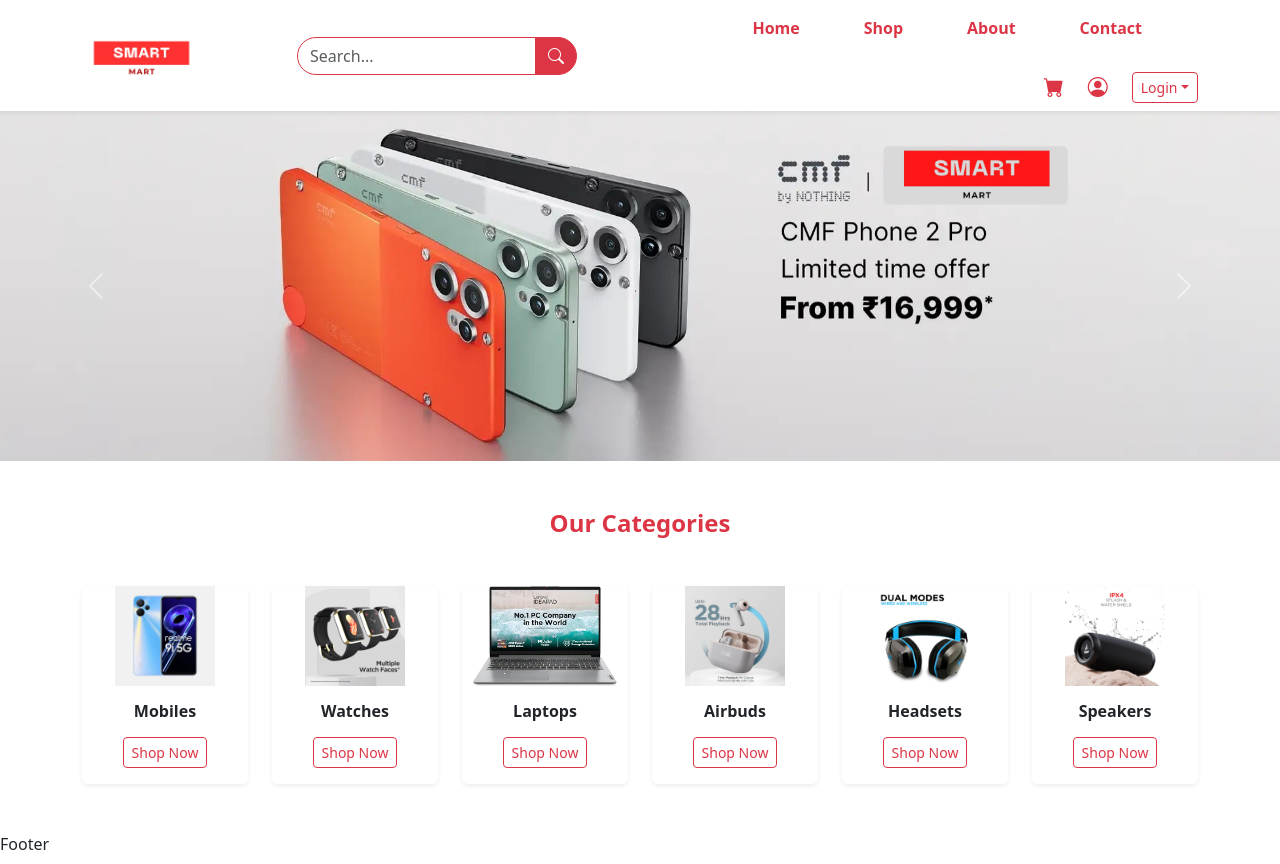
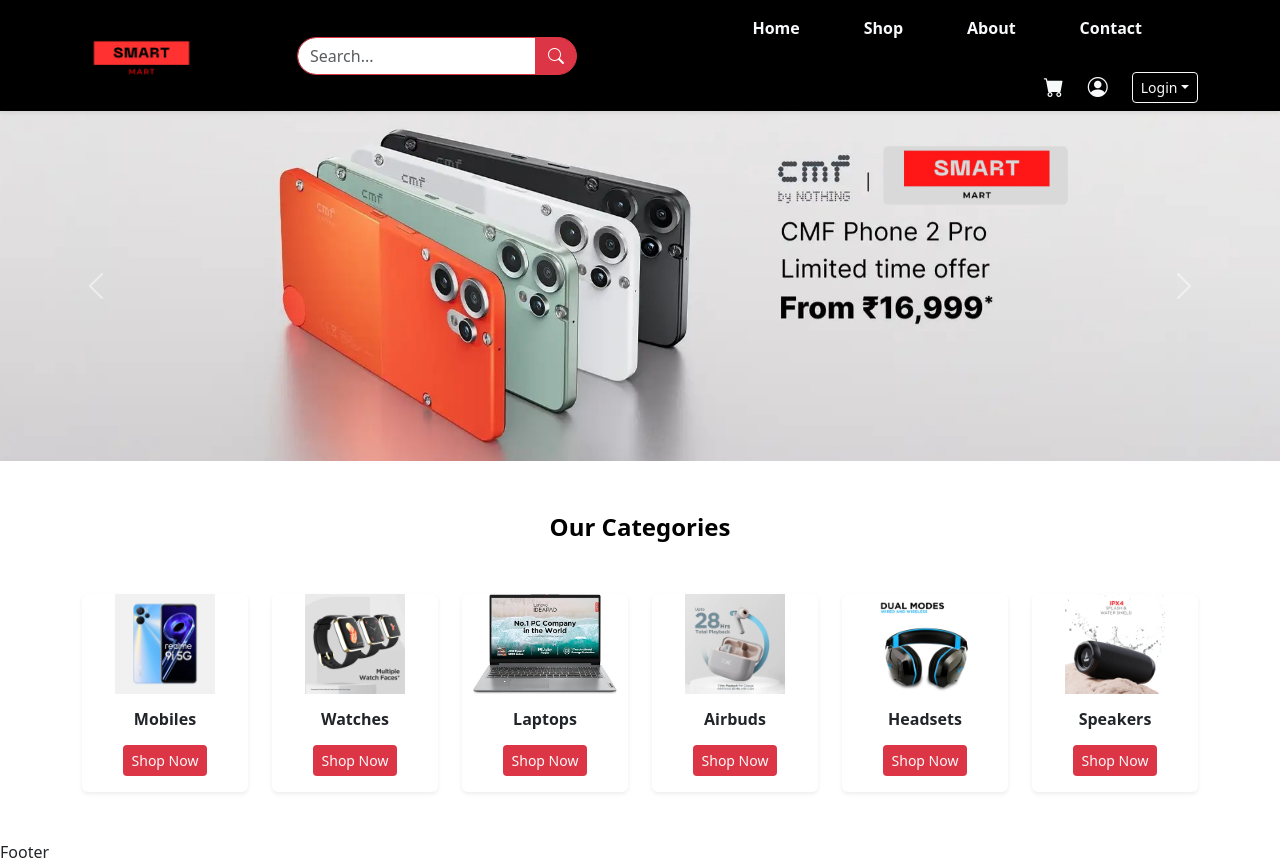
Before and after one commit to 2025smartmart/smartmart-website, a React (Vite) app in the folder Frontend/: page / in a window 1280 px wide. Built offline with nearby package versions, Linux system fonts and the light colour scheme.

Commit message:
categories

```diff
--- a/Frontend/src/components/CategoryGrid.jsx
+++ b/Frontend/src/components/CategoryGrid.jsx
@@ -20,7 +20,7 @@
 const CategoryGrid = () => {
   return (
     <div className="container my-5">
-      <h4 className="text-center fw-bold text-danger  mb-5 " style={{ fontSize: '1.5rem' }}>
+      <h4 className="text-center fw-bold text-black mb-5 p-1 " style={{ fontSize: '1.5rem' }}>
         Our Categories
       </h4>
 
@@ -36,7 +36,7 @@
               />
               <div className="card-body">
                 <h6 className="fw-semibold">{cat.name}</h6>
-                <Link to={cat.link} className="btn btn-outline-danger btn-sm mt-2">
+                <Link to={cat.link} className="btn bg-danger text-light btn-sm mt-2">
                   Shop Now
                 </Link>
               </div>
--- a/Frontend/src/components/Header.jsx
+++ b/Frontend/src/components/Header.jsx
@@ -4,7 +4,7 @@
 
 const Header = () => {
   return (
-    <nav className="navbar navbar-expand-lg bg-white shadow-sm py-2 sticky-top">
+    <nav className="navbar navbar-expand-lg bg-black shadow-sm py-2 sticky-top">
       <div className="container d-flex align-items-center justify-content-between">
 
         {/* Logo */}
@@ -44,32 +44,32 @@
             {/* Nav Links */}
             <ul className="navbar-nav flex-row gap-5 mr-5">
               <li className="nav-item">
-                <Link className="nav-link text-danger fw-semibold" to="/">Home</Link>
+                <Link className="nav-link text-light fw-semibold" to="/">Home</Link>
               </li>
               <li className="nav-item">
-                <Link className="nav-link text-danger fw-semibold" to="/shop">Shop</Link>
+                <Link className="nav-link text-light fw-semibold" to="/shop">Shop</Link>
               </li>
               <li className="nav-item">
-                <Link className="nav-link text-danger fw-semibold" to="/about">About</Link>
+                <Link className="nav-link text-light fw-semibold" to="/about">About</Link>
               </li>
               <li className="nav-item">
-                <Link className="nav-link text-danger fw-semibold" to="/contact">Contact</Link>
+                <Link className="nav-link text-light fw-semibold" to="/contact">Contact</Link>
               </li>
             </ul>
 
             {/* Icons & Login */}
             <div className="d-flex align-items-center gap-4">
-              <Link to="/cart" className="text-danger fs-5">
+              <Link to="/cart" className="text-light fs-5">
                 <i className="bi bi-cart-fill"></i>
               </Link>
 
-              <Link to="/profile" className="text-danger fs-5">
+              <Link to="/profile" className="text-light fs-5">
                 <i className="bi bi-person-circle"></i>
               </Link>
 
               <div className="dropdown">
                 <button
-                  className="btn btn-outline-danger btn-sm dropdown-toggle"
+                  className="btn btn-outline-light btn-sm dropdown-toggle"
                   type="button"
                   id="loginDropdown"
                   data-bs-toggle="dropdown"
```
Also changed, not shown: Frontend/src/components/CategoryGrid.css (deleted, +0 -7 lines).
